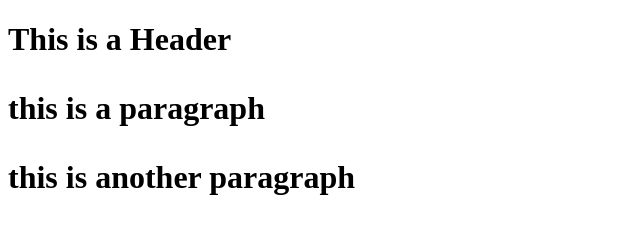
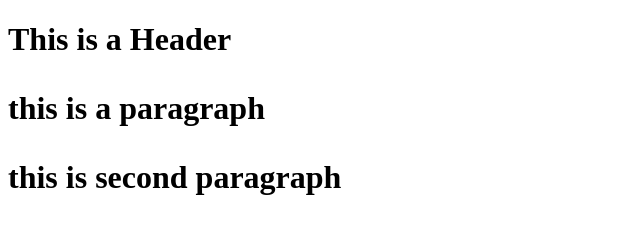
Before and after one commit to anika1100/git-test, a plain HTML site: page index.html in a window 1280 px wide. Shown: the whole page, without its empty margins (0-640 px from the left). Drawn offline with Linux system fonts and the light colour scheme.

Commit message:
third commit

```diff
--- a/index.html
+++ b/index.html
@@ -5,6 +5,6 @@
 	<body>
 		<h1> This is a Header</h>
 			<p> this is a paragraph </p>
-			<p>this is another paragraph</p>
+			<p>this is second paragraph</p>
 	</body>
 </html>
```
